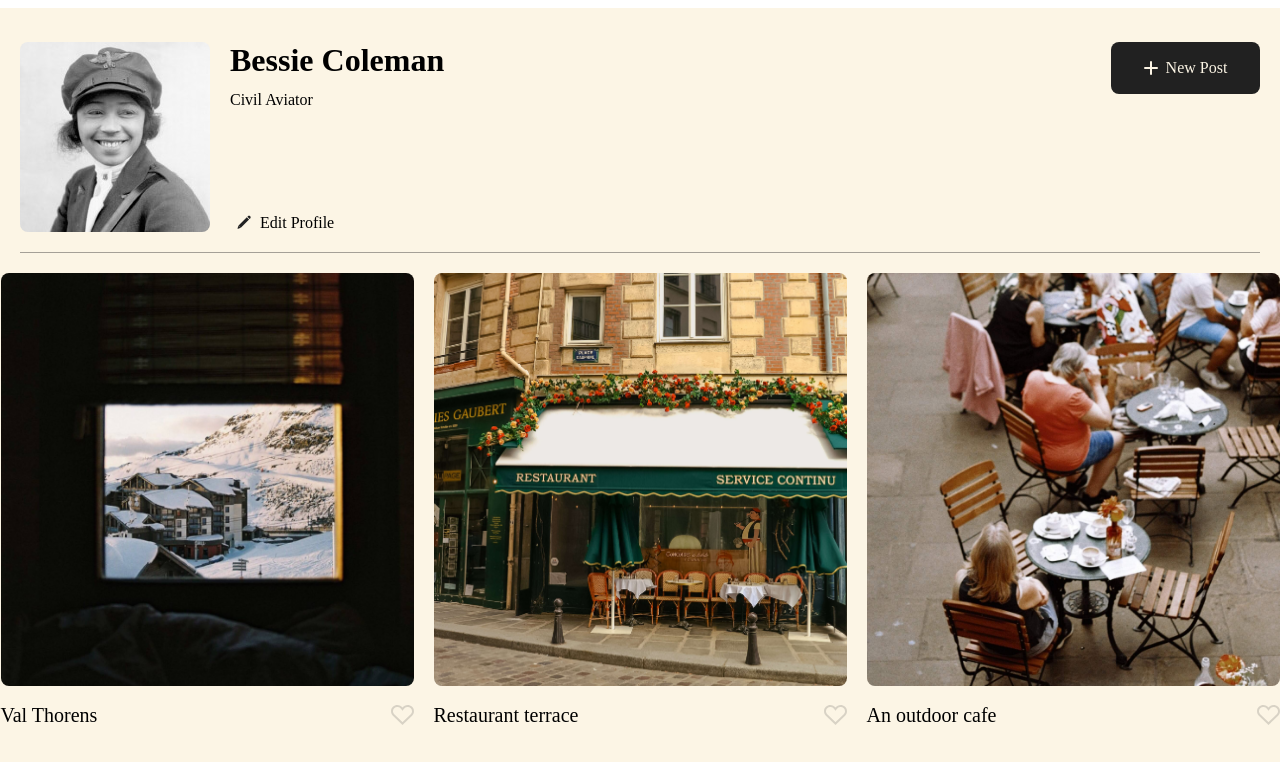
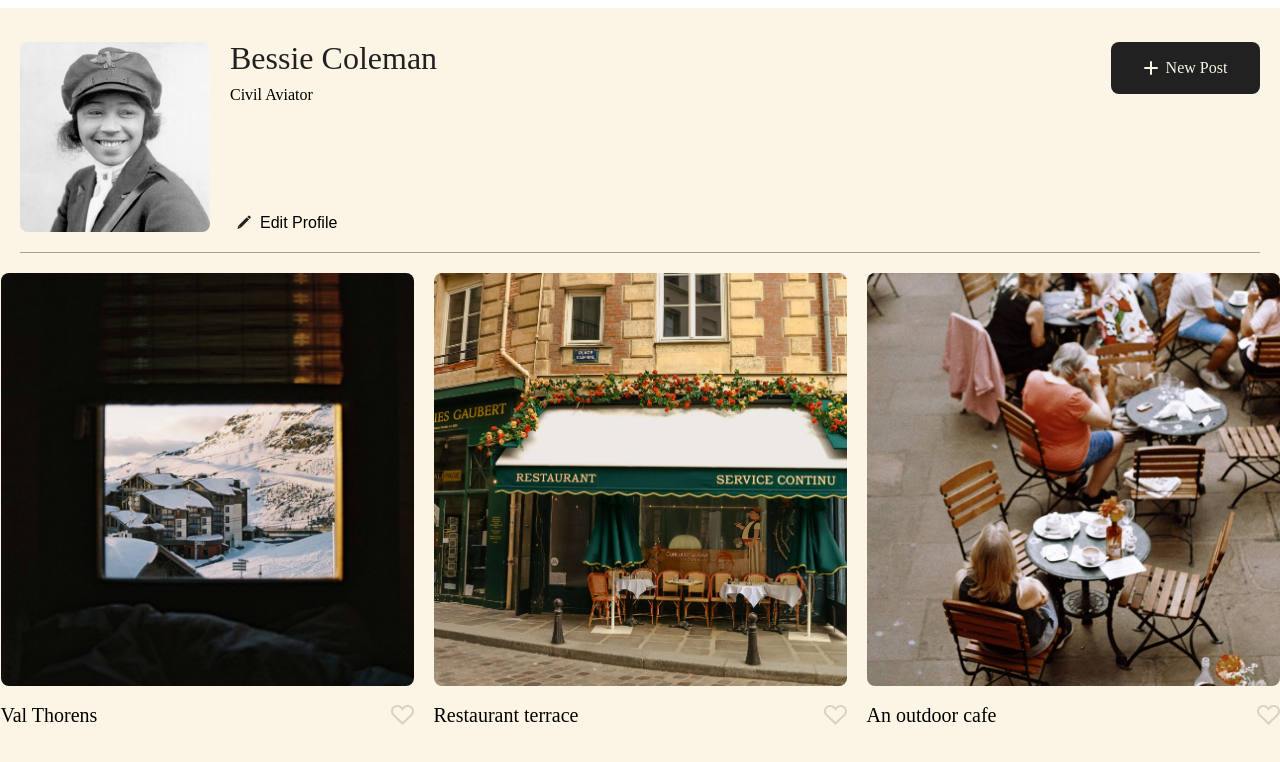
Before and after one commit to kpgayda/se_project_spots, a plain HTML site: page index.html in a window 1280 px wide. Shown: the part 38-800 px from the top of the page. Drawn offline with nearby package versions, Linux system fonts and the light colour scheme.

Commit message:
updated profile.css

```diff
--- a/blocks/profile.css
+++ b/blocks/profile.css
@@ -15,7 +15,13 @@
 }
 
 .profile__name {
+  font-size: 32px;
+  font-weight: 500;
+  line-height: 1;
+  color: #212121;
+  max-width: 420px;
   margin: 0 0 12px;
+  overflow: hidden;
 }
 
 .profile__description {
@@ -35,6 +41,10 @@
   background-color: #212121;
   color: #fcf5e5;
   padding: 18px 32px;
+  cursor: pointer;
+  font-size: 16px;
+  font-weight: 500;
+  line-height: 1;
 }
 
 .profile__add-btn:hover {
@@ -43,15 +53,14 @@
 
 .profile__edit-btn {
   display: flex;
-
   margin-top: auto; /*ensures that the edit button is at the bottom of Bessie Colmen's picture*/
   border: none;
   background-color: #fcf5e5;
   gap: 8px;
-  font-family: "Poppins";
+  font-family: "Poppins", Arial, sans-serif;
   font-weight: 500;
-  font-style: medium;
+  font-style: normal;
   font-size: 16px;
   line-height: 100%;
-  letter-spacing: 0%;
+  letter-spacing: 0;
 }
```
